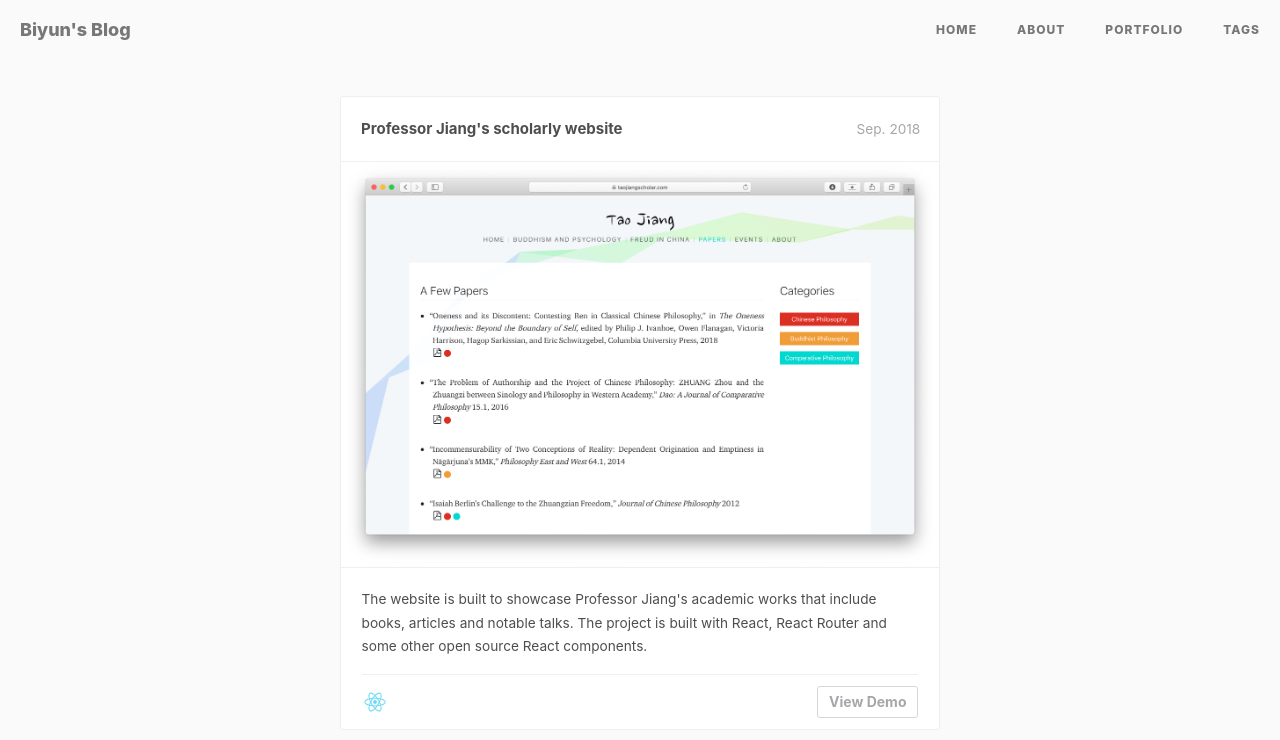
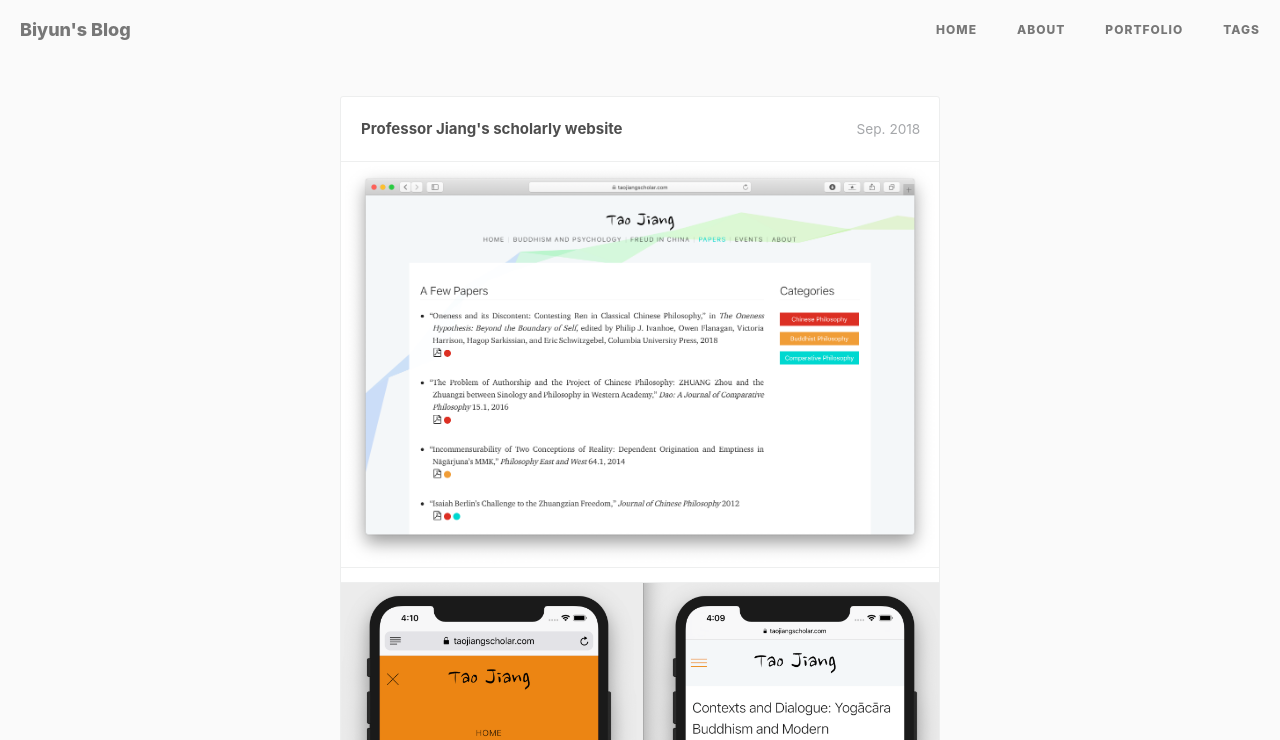
Before and after one commit to biyunwu/biyunwu.github.io, a Jekyll site: the page built from portfolio/index.html, in a window 1280 px wide. Shown: the top 740 px of the page. Built offline with Jekyll 4.4.1, drawn with Linux system fonts in a browser that asks for light colours; nearby versions of some CDN libraries; comment, search, counter and statistics services are not loaded; grey boxes are pictures that could not be loaded.

Commit message:
Add more screenshots to portfolio

```diff
--- a/portfolio/index.html
+++ b/portfolio/index.html
@@ -26,6 +26,8 @@ layout: default
 							<h2>Professor Jiang's scholarly website</h2>
 							<time>Sep. 2018</time>
 							<img src="images/tj.png">
+							<img src="images/tj-potrait.png">
+							<img src="images/tj-landscape.png">
 							<ul>
 								<li>
 									The website is built to showcase Professor Jiang's academic works that include books, articles and notable talks. The project is built with React, React Router and some other open source React components.
```
Also changed, not shown: portfolio/images/tj-landscape.png (added), portfolio/images/tj-potrait.png (added).
